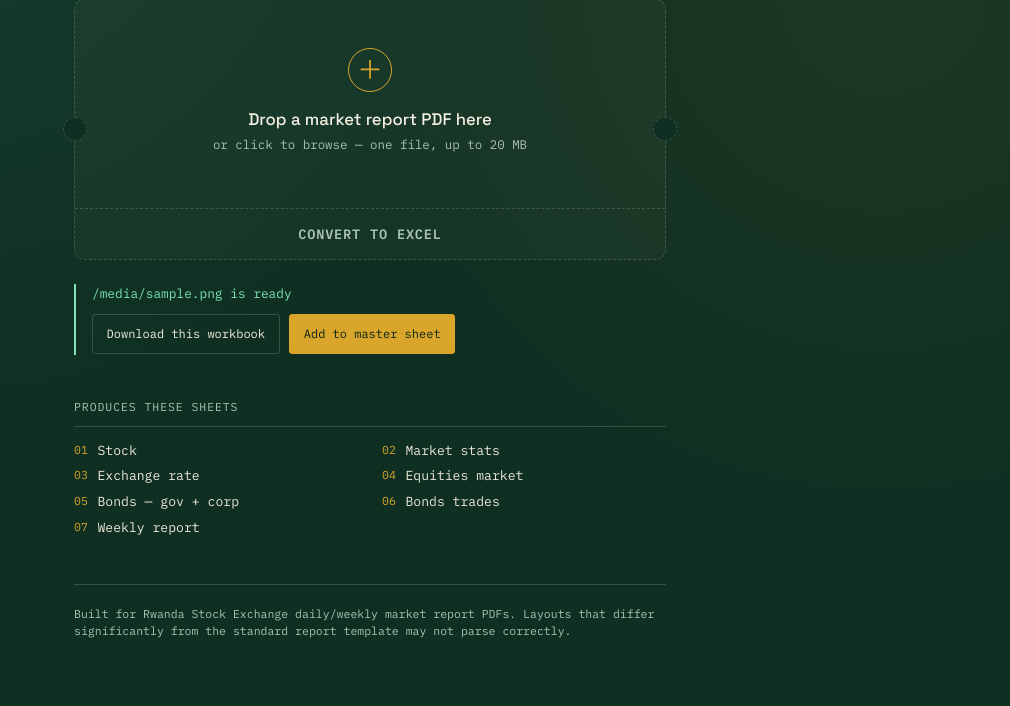
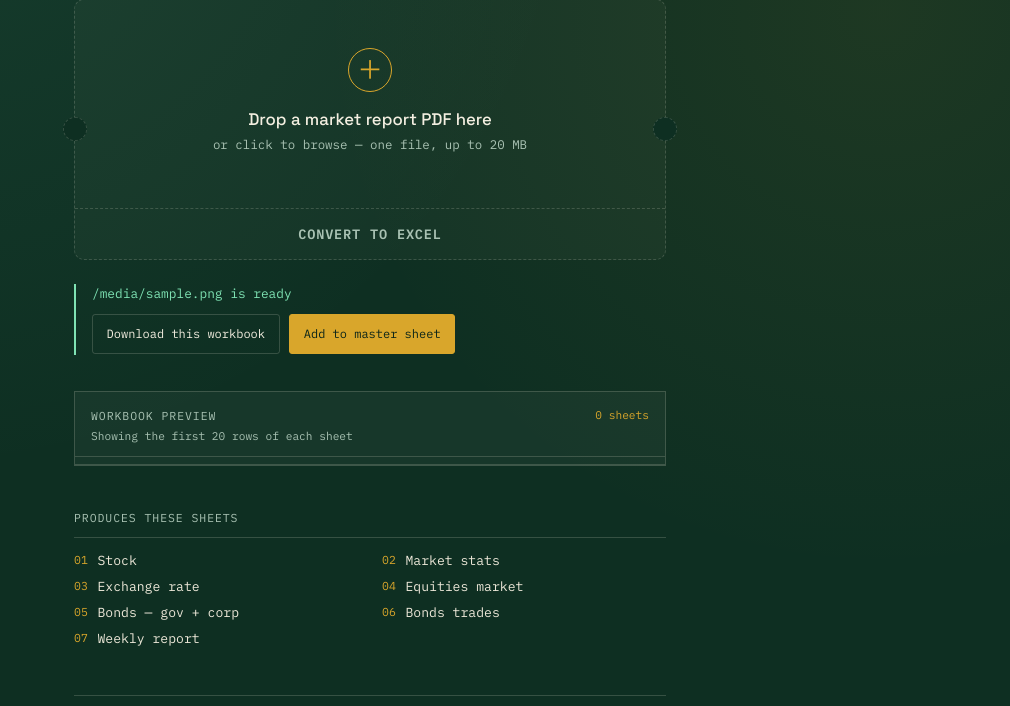
Before and after one commit to georgejones141114-sys/PDF_TO_EXCEL, a Flask app: template templates/index.html in a window 1280 px wide. Shown: the part 188-894 px from the top of the page, without its empty margins (270-1280 px from the left). Before the commit the page ends 826 px from the top, so only its background shows below. Run offline with Flask 3, Linux system fonts and the light colour scheme; the template is opened without the code that fills it: most values are stand-ins (such as "Sample title", 1, 10 or a date in 2020).

Commit message:
Add workbook preview to converter UI

```diff
--- a/app.py
+++ b/app.py
@@ -3,6 +3,7 @@ import os
 import uuid
 from datetime import datetime
 
+import openpyxl
 from flask import Flask, render_template, request, send_file, flash, redirect, url_for, session
 
 from converter import add_to_master, convert, ReportParseError
@@ -15,6 +16,18 @@ app.config["MAX_CONTENT_LENGTH"] = MAX_CONTENT_LENGTH
 
 pending_workbooks = {}
 master_workbooks = {}
+
+
+def workbook_preview(workbook_bytes, max_rows=20, max_columns=8):
+    workbook = openpyxl.load_workbook(io.BytesIO(workbook_bytes), read_only=True, data_only=True)
+    sheets = []
+    for worksheet in workbook.worksheets:
+        rows = []
+        for row in worksheet.iter_rows(min_row=1, max_row=max_rows, max_col=max_columns, values_only=True):
+            rows.append(["" if value is None else str(value) for value in row])
+        sheets.append({"name": worksheet.title, "rows": rows})
+    workbook.close()
+    return sheets
 
 
 @app.route("/", methods=["GET"])
@@ -63,7 +76,11 @@ def convert_route():
 
     return render_template(
         "index.html",
-        converted={"token": token, "filename": file.filename},
+        converted={
+            "token": token,
+            "filename": file.filename,
+            "preview": workbook_preview(xlsx_bytes),
+        },
         master_available=session.get("master_id") in master_workbooks,
     )
 
@@ -100,7 +117,11 @@ def add_to_master_route(token):
     flash(f"{workbook['filename']} was added to your master workbook.")
     return render_template(
         "index.html",
-        converted={"token": token, "filename": workbook["filename"]},
+        converted={
+            "token": token,
+            "filename": workbook["filename"],
+            "preview": workbook_preview(workbook["bytes"]),
+        },
         master_available=True,
     )
 
--- a/static/style.css
+++ b/static/style.css
@@ -248,6 +248,75 @@ h1, .masthead__mark { font-family: 'Space Grotesk', sans-serif; }
 }
 .result-actions form { margin: 0; }
 
+/* ---------- workbook preview ---------- */
+.workbook-preview {
+  margin-top: 2.25rem;
+  border: 1px solid var(--line);
+  background: rgba(244, 239, 225, 0.04);
+}
+.workbook-preview__heading {
+  display: flex;
+  align-items: flex-start;
+  justify-content: space-between;
+  gap: 1rem;
+  padding: 1rem 1rem 0.8rem;
+}
+.workbook-preview__heading .sheets__label { margin-bottom: 0.35rem; }
+.workbook-preview__hint {
+  margin: 0;
+  color: var(--ink-dim);
+  font-size: 0.7rem;
+}
+.workbook-preview__badge {
+  color: var(--gold);
+  font-size: 0.7rem;
+  white-space: nowrap;
+}
+.sheet-tabs {
+  display: flex;
+  gap: 0.2rem;
+  overflow-x: auto;
+  border-top: 1px solid var(--line);
+  border-bottom: 1px solid var(--line);
+  padding: 0.45rem 0.65rem 0;
+}
+.sheet-tab {
+  flex: 0 0 auto;
+  border: 0;
+  border-bottom: 2px solid transparent;
+  background: transparent;
+  color: var(--ink-dim);
+  font: 0.7rem 'IBM Plex Mono', monospace;
+  padding: 0.55rem 0.55rem 0.65rem;
+  cursor: pointer;
+}
+.sheet-tab:hover, .sheet-tab--active { color: var(--paper); }
+.sheet-tab--active { border-bottom-color: var(--gold); }
+.sheet-panel--hidden { display: none; }
+.sheet-table-wrap { overflow-x: auto; max-height: 430px; }
+.sheet-table {
+  width: 100%;
+  min-width: 560px;
+  border-collapse: collapse;
+  font-size: 0.7rem;
+  text-align: left;
+}
+.sheet-table th, .sheet-table td {
+  border-right: 1px solid var(--line);
+  border-bottom: 1px solid var(--line);
+  padding: 0.6rem 0.65rem;
+  white-space: nowrap;
+}
+.sheet-table th {
+  position: sticky;
+  top: 0;
+  background: var(--bg-deep);
+  color: var(--gold);
+  font-weight: 600;
+}
+.sheet-table td { color: var(--ink); }
+.sheet-table tbody tr:hover td { background: rgba(127, 227, 180, 0.05); }
+
 /* ---------- sheet list ---------- */
 .sheets {
   margin-top: 2.75rem;
--- a/templates/index.html
+++ b/templates/index.html
@@ -81,6 +81,36 @@
           {% endif %}
         </div>
       </section>
+
+      <section class="workbook-preview" aria-label="Workbook preview">
+        <div class="workbook-preview__heading">
+          <div>
+            <p class="sheets__label">Workbook preview</p>
+            <p class="workbook-preview__hint">Showing the first 20 rows of each sheet</p>
+          </div>
+          <span class="workbook-preview__badge">{{ converted.preview|length }} sheets</span>
+        </div>
+        <div class="sheet-tabs" role="tablist" aria-label="Workbook sheets">
+          {% for sheet in converted.preview %}
+            <button class="sheet-tab{% if loop.first %} sheet-tab--active{% endif %}" type="button" role="tab" aria-selected="{{ 'true' if loop.first else 'false' }}" aria-controls="sheet-panel-{{ loop.index }}" data-sheet-tab="{{ loop.index }}">{{ sheet.name }}</button>
+          {% endfor %}
+        </div>
+        {% for sheet in converted.preview %}
+          <div class="sheet-panel{% if not loop.first %} sheet-panel--hidden{% endif %}" id="sheet-panel-{{ loop.index }}" role="tabpanel" data-sheet-panel="{{ loop.index }}">
+            <div class="sheet-table-wrap">
+              <table class="sheet-table">
+                {% for row in sheet.rows %}
+                  {% if loop.first %}
+                    <thead><tr>{% for cell in row %}<th scope="col">{{ cell }}</th>{% endfor %}</tr></thead>
+                  {% else %}
+                    <tbody><tr>{% for cell in row %}<td>{{ cell }}</td>{% endfor %}</tr></tbody>
+                  {% endif %}
+                {% endfor %}
+              </table>
+            </div>
+          </div>
+        {% endfor %}
+      </section>
     {% endif %}
 
     <section class="sheets">
@@ -142,6 +172,20 @@
       submitBtn.disabled = true;
       submitBtn.textContent = 'Converting…';
     });
+
+    document.querySelectorAll('[data-sheet-tab]').forEach(tab => {
+      tab.addEventListener('click', () => {
+        const selectedSheet = tab.dataset.sheetTab;
+        document.querySelectorAll('[data-sheet-tab]').forEach(item => {
+          const isSelected = item === tab;
+          item.classList.toggle('sheet-tab--active', isSelected);
+          item.setAttribute('aria-selected', isSelected ? 'true' : 'false');
+        });
+        document.querySelectorAll('[data-sheet-panel]').forEach(panel => {
+          panel.classList.toggle('sheet-panel--hidden', panel.dataset.sheetPanel !== selectedSheet);
+        });
+      });
+    });
   </script>
 </body>
 </html>
```
Also changed, not shown: tests/test_app.py (+3 -0 lines).
